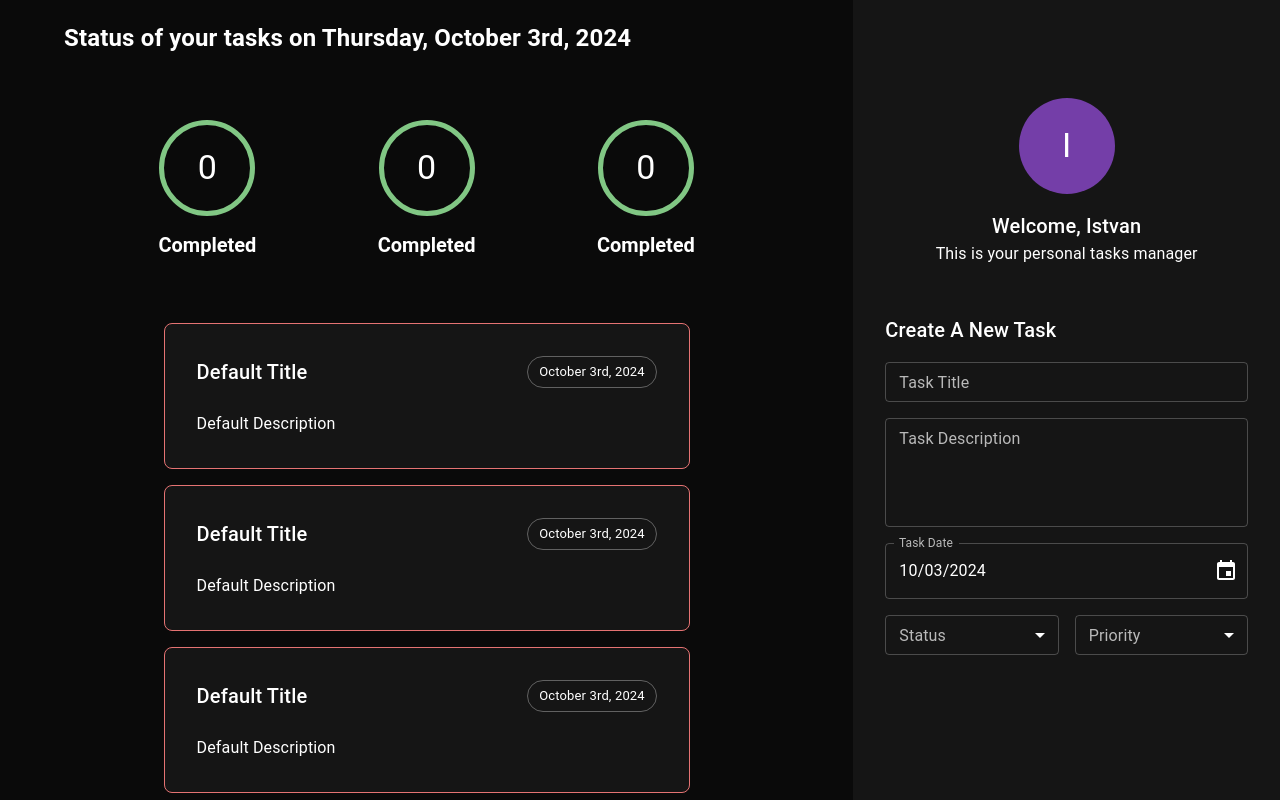
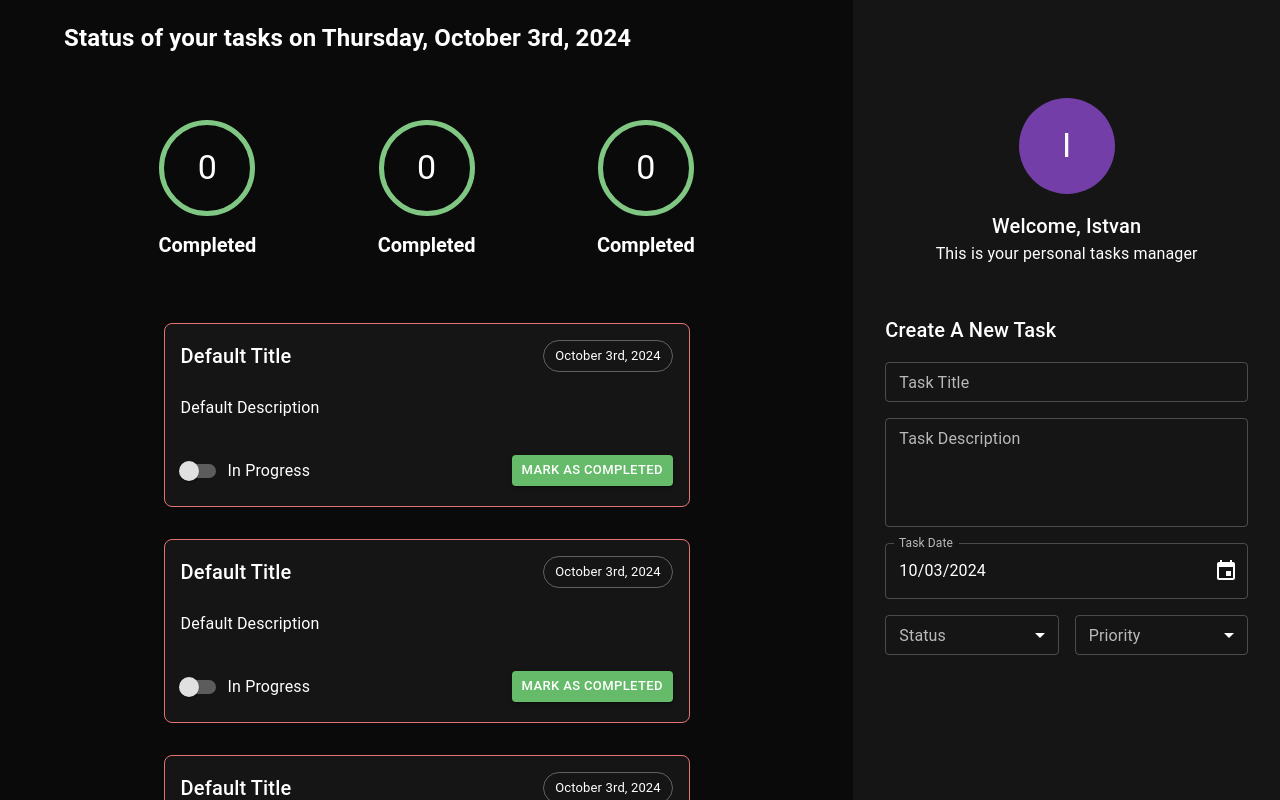
Before and after one commit to stevebiczyk/ts-react-todo-app, a React (Create React App) app: page / in a window 1280 px wide. Shown: the top 800 px of the page. Built offline with nearby package versions, Linux system fonts and the light colour scheme.

Commit message:
added TaskFooter component and made it dynamic

```diff
--- a/src/components/task/_taskDescription.tsx
+++ b/src/components/task/_taskDescription.tsx
@@ -1,6 +1,6 @@
 import React, {FC, ReactElement} from "react";
 import { Box, Typography } from "@mui/material";
-import { ITaskDescription } from "./interfaces/ITaskeDescription";
+import { ITaskDescription } from "./interfaces/ITaskDescription";
 import PropTypes from "prop-types";
 
 export const TaskDescription: FC<ITaskDescription> = (props): ReactElement => {
--- /dev/null
+++ b/src/components/task/_taskFooter.tsx
@@ -0,0 +1,44 @@
+import React, { FC, ReactElement } from "react";
+
+import { Box, Button, Switch, FormControlLabel } from "@mui/material";
+import { ITaskFooter } from "./interfaces/ITaskFooter";
+import PropTypes from "prop-types";
+
+export const TaskFooter: FC<ITaskFooter> = (props): ReactElement => {
+    //destructuring the props
+    const {
+        onStatusChange = (e) => console.log(e),
+        onClick = (e) => console.log(e)
+     } = props;
+  return (
+  <Box
+    display="flex"
+    justifyContent="space-between"
+    alignItems="center"
+    mt={4}
+  >
+    <FormControlLabel
+      label="In Progress"
+      control={
+      <Switch
+      onChange={onStatusChange}
+      color="warning"
+      />}
+    />
+    <Button
+      variant="contained"
+      color="success"
+      size="small"
+      sx={{ color: "white" }}
+      onClick={onClick}
+    >
+      Mark as Completed
+    </Button>
+  </Box>
+  );
+};
+
+TaskFooter.propTypes = {
+    onStatusChange: PropTypes.func,
+    onClick: PropTypes.func,
+};
--- /dev/null
+++ b/src/components/task/interfaces/ITaskFooter.ts
@@ -0,0 +1,10 @@
+import React from 'react';
+
+export interface ITaskFooter {
+  onStatusChange?: (e: React.ChangeEvent<HTMLInputElement>) => void;
+  onClick?: (
+    e:
+      | React.MouseEvent<HTMLButtonElement>
+      | React.MouseEvent<HTMLAnchorElement>,
+  ) => void;
+}
--- a/src/components/task/task.tsx
+++ b/src/components/task/task.tsx
@@ -1,6 +1,7 @@
 import React, { FC, ReactElement} from 'react';
 import { Box } from '@mui/material';
 import { TaskHeader } from './_taskHeader';
+import { TaskFooter } from './_taskFooter';
 import { TaskDescription } from './_taskDescription';
 
 export const Task: FC = (props): ReactElement => {
@@ -10,8 +11,8 @@
     flexDirection="column"
     justifyContent="flex-start"
     width="100%"
-    mb={2}
-    p={4}
+    mb={4}
+    p={2}
     sx={{
         width: "100%",
         backgroundColor: "background.paper",
@@ -22,7 +23,7 @@
     >
         <TaskHeader />
         <TaskDescription />
-        {/* Task Footer */}
+        <TaskFooter />
     </Box>
     )
 };
```
Also changed, not shown: src/components/task/interfaces/ITaskDescription.ts (renamed from src/components/task/interfaces/ITaskeDescription.ts).
